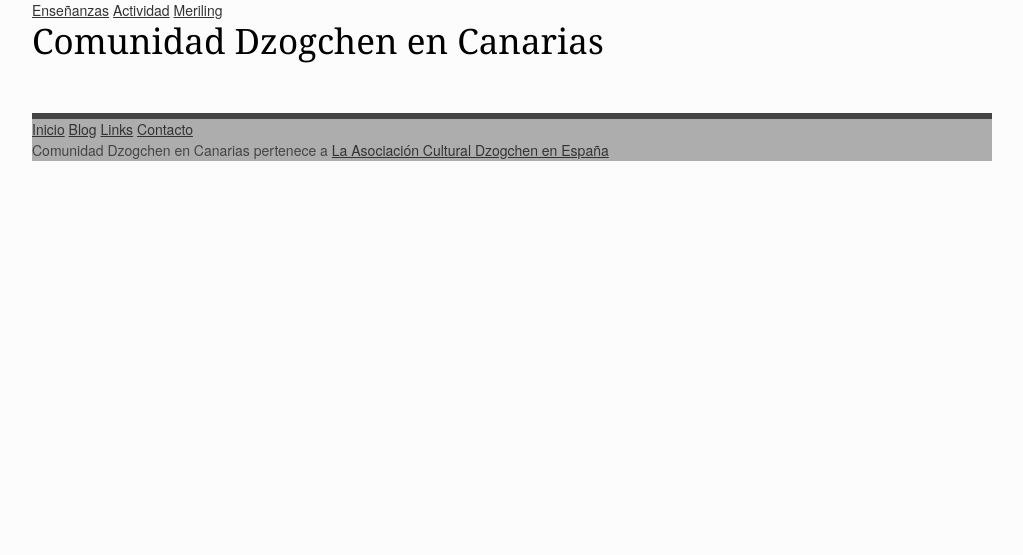
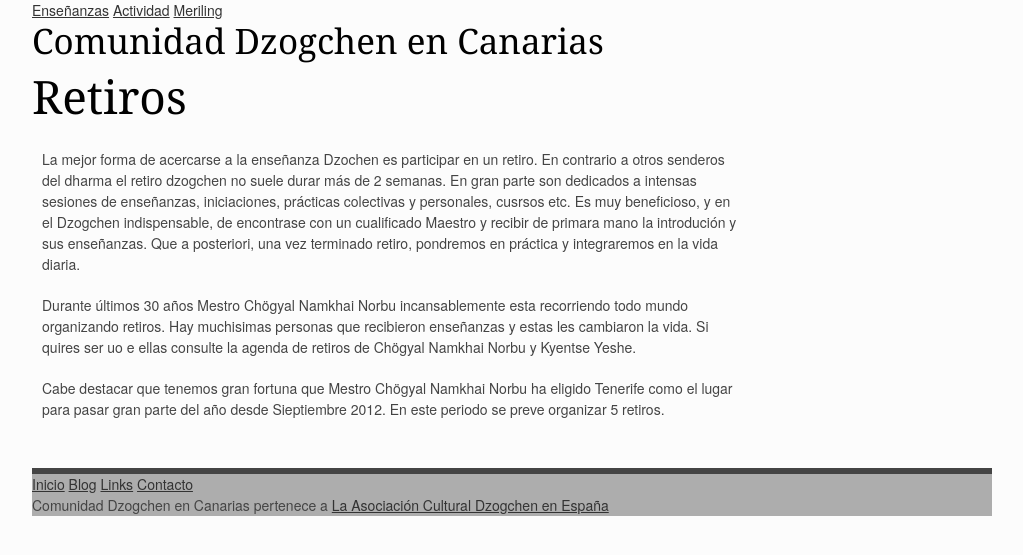
Before and after one commit to k1000/meriling, a Jekyll site: the page built from rojo/retiros.md, in a window 1280 px wide. Shown: the top 555 px of the page, without its empty margins (128-1151 px from the left). Built offline with Jekyll 4.4.1, drawn with Linux system fonts in a browser that asks for light colours; nearby versions of some CDN libraries; some web fonts are replaced; comment, search, counter and statistics services are not loaded.

Commit message:
Update rojo/retiros.md

```diff
--- a/rojo/retiros.md
+++ b/rojo/retiros.md
@@ -1,4 +1,11 @@
 ---
 layout: rojo
 categories: rojo
+title: Retiros
 ---
+La mejor forma de acercarse a la enseñanza Dzochen es participar en un retiro. En contrario a otros senderos del dharma el retiro dzogchen no suele durar más de 2 semanas. En gran parte son dedicados a intensas sesiones de enseñanzas, iniciaciones, prácticas colectivas y personales, cusrsos etc. Es muy beneficioso, y en el Dzogchen indispensable, de encontrase con un cualificado Maestro y recibir de primara mano la introdución y sus enseñanzas.
+Que a posteriori, una vez terminado retiro, pondremos en práctica y integraremos en la vida diaria.
+
+Durante últimos 30 años Mestro Chögyal Namkhai Norbu incansablemente esta recorriendo todo mundo organizando retiros. Hay muchisimas personas que recibieron enseñanzas y estas les cambiaron la vida. Si quires ser uo e ellas consulte la agenda de retiros de Chögyal Namkhai Norbu y Kyentse Yeshe.
+
+Cabe destacar que tenemos gran fortuna que Mestro Chögyal Namkhai Norbu ha eligido Tenerife como el lugar para pasar gran parte del año desde Sieptiembre 2012. En este periodo se preve organizar 5 retiros.
```
